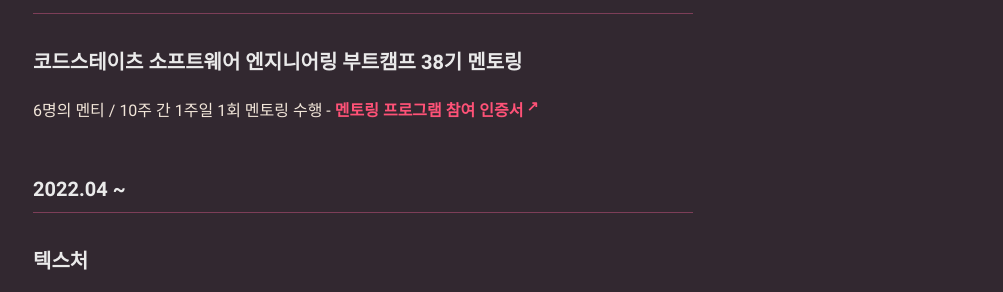
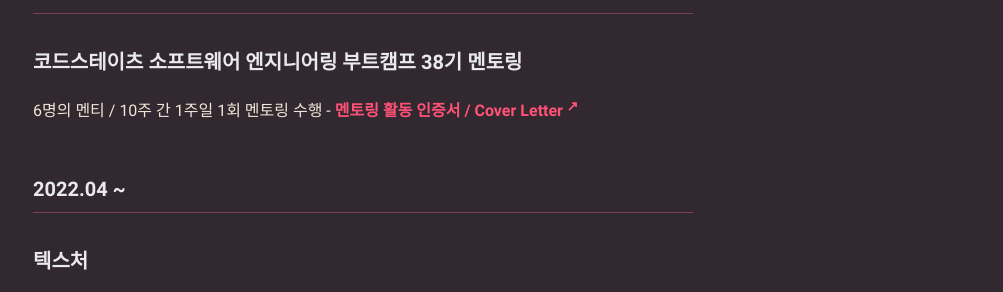
Before and after one commit to mniYUNSU/mniYUNSU.github.io, a Jekyll site: the page built from about.md, in a window 1280 px wide and 900 px high, scrolled down 1235 px. Shown: the part 159-451 px from the top of the window, without its empty margins (277-1280 px from the left). Built offline with Jekyll 4.4.1, drawn with Linux system fonts in a browser that asks for light colours.

Commit message:
edit about

```diff
--- a/about.md
+++ b/about.md
@@ -53,7 +53,7 @@
 
 #### 코드스테이츠 소프트웨어 엔지니어링 부트캠프 38기 멘토링
 
-6명의 멘티 / 10주 간 1주일 1회 멘토링 수행 - **<a href="https://yoshiground.notion.site/6110f2452a2344209869cd6d423fe5d0" target="_blank" rel="noopener">멘토링 프로그램 참여 인증서</a>**
+6명의 멘티 / 10주 간 1주일 1회 멘토링 수행 - **<a href="https://yoshiground.notion.site/6110f2452a2344209869cd6d423fe5d0" target="_blank" rel="noopener">멘토링 활동 인증서 / Cover Letter</a>**
 
 ### 2022.04 ~
 
```
